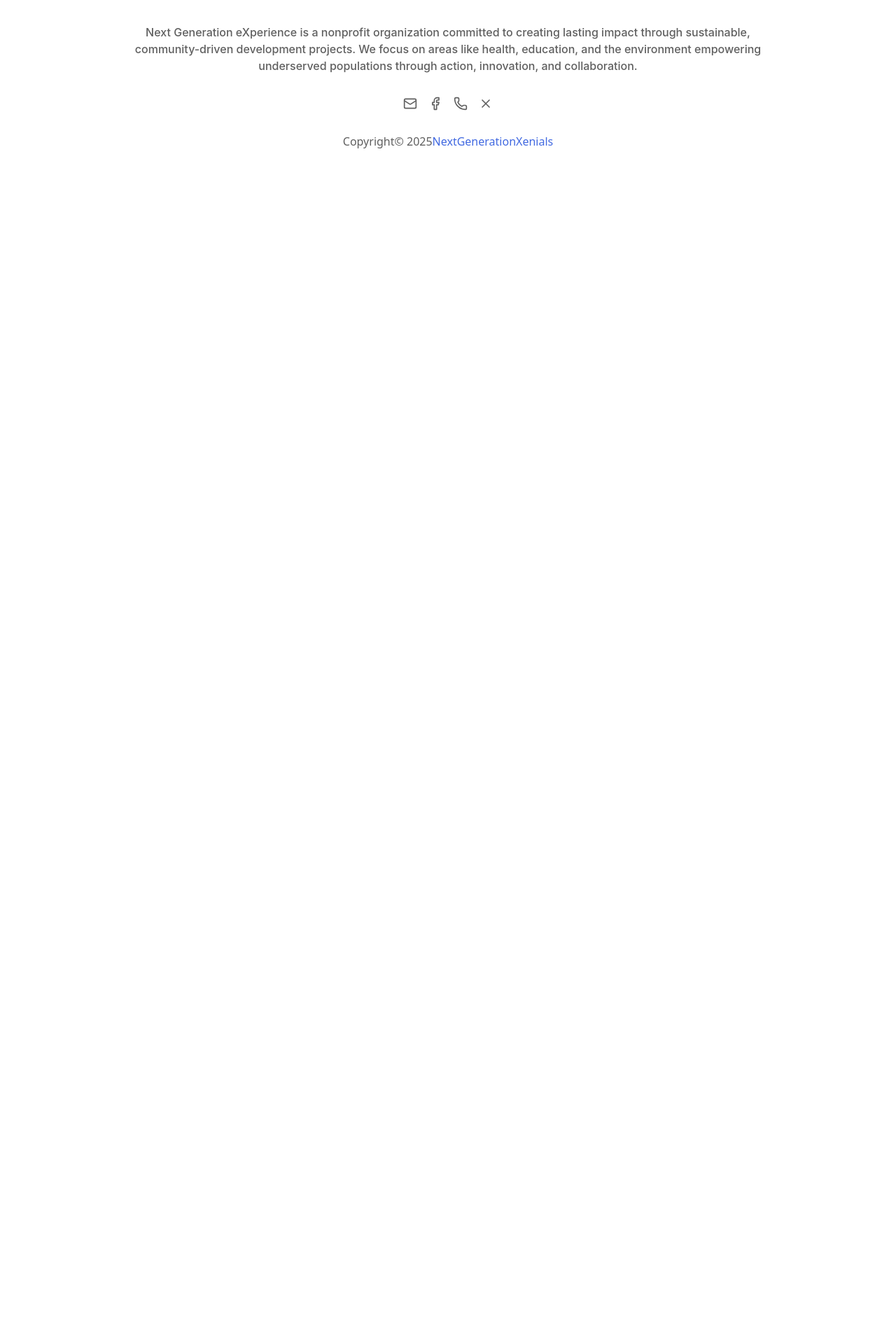
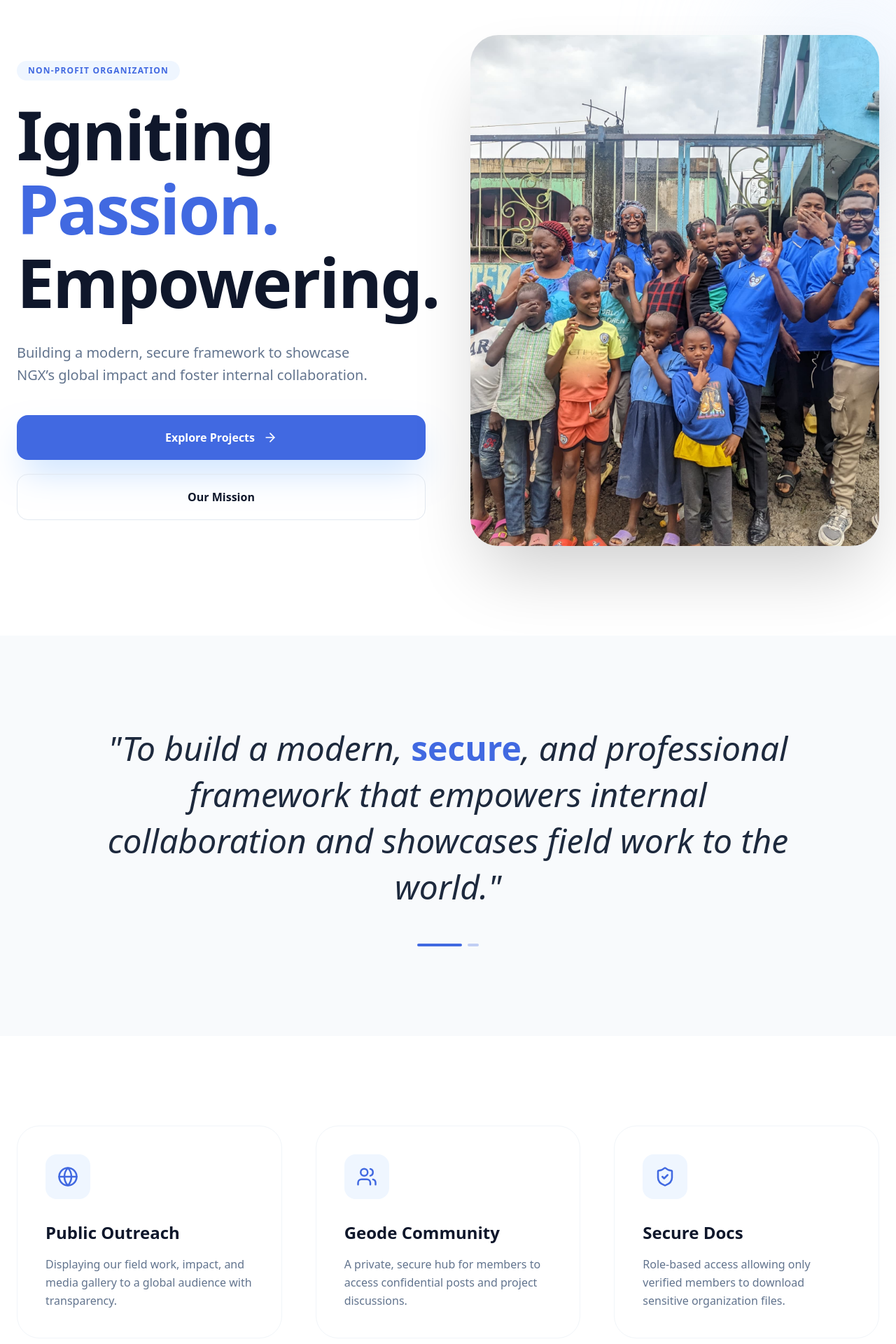
Before and after one commit to Jamison-lii/NGX-, a React (Vite) app: page / in a window 1280 px wide. Shown: the part 140-2060 px from the top of the page at 70% size. Before the commit the page ends 800 px from the top, so only its background shows below. Built offline with nearby package versions, Linux system fonts and the light colour scheme; a web font is replaced by a local one.

Commit message:
small changes

```diff
--- a/package.json
+++ b/package.json
@@ -11,6 +11,7 @@
   },
   "dependencies": {
     "@tailwindcss/vite": "^4.1.11",
+    "framer-motion": "^12.34.0",
     "keen-slider": "^6.8.6",
     "lucide-react": "^0.525.0",
     "react": "^19.1.0",
--- a/src/Pages/LandingPage/LandingPage.jsx
+++ b/src/Pages/LandingPage/LandingPage.jsx
@@ -1,9 +1,174 @@
-import React from 'react'
+import React from 'react';
+import { motion } from 'framer-motion';
+import {
+  ArrowRight,
+  Globe,
+  Users,
+  ShieldCheck,
+  ExternalLink,
+  Menu,
+  X
+} from 'lucide-react';
+
+// --- IMAGE IMPORTS ---
+// This tells React exactly where to find your files
+import img1 from '../../assets/Photos/img1.jpeg';
+import img2 from '../../assets/Photos/img2.jpeg';
+import img3 from '../../assets/Photos/img3.jpeg';
 
 const LandingPage = () => {
+  const [isMenuOpen, setIsMenuOpen] = React.useState(false);
+
+  const fadeIn = {
+    initial: { opacity: 0, y: 30 },
+    whileInView: { opacity: 1, y: 0 },
+    viewport: { once: true },
+    transition: { duration: 0.8, ease: "easeOut" }
+  };
+
+  const brandColor = "#4169E1"; // Royal Blue
+
   return (
-    <div>LandingPage</div>
-  )
-}
+    <div className="min-h-screen bg-white font-sans text-slate-900 overflow-x-hidden">
 
-export default LandingPage
+
+
+      {/* --- HERO SECTION --- */}
+      <section className="relative  pb-20 lg:pt-28 lg:pb-32">
+        <div className="max-w-7xl mx-auto px-6 grid lg:grid-cols-2 gap-16 items-center">
+          <motion.div
+            initial={{ opacity: 0, x: -50 }}
+            animate={{ opacity: 1, x: 0 }}
+            transition={{ duration: 1 }}
+          >
+            <div className="inline-block px-4 py-1.5 mb-6 rounded-full bg-blue-50 text-[#4169E1] text-xs font-bold uppercase tracking-widest">
+              Non-Profit Organization
+            </div>
+            <h1 className="text-6xl lg:text-8xl font-extrabold leading-[1.1] mb-8 tracking-tight">
+              Igniting <span style={{ color: brandColor }}>Passion.</span><br />
+              Empowering.
+            </h1>
+            <p className="text-xl text-slate-500 mb-10 max-w-lg leading-relaxed font-light">
+              Building a modern, secure framework to showcase NGX’s global impact and foster internal collaboration.
+            </p>
+            <div className="flex flex-col sm:row gap-5">
+              <button className="bg-[#4169E1] text-white px-10 py-5 rounded-2xl font-bold flex items-center justify-center gap-3 group hover:bg-blue-700 transition-all shadow-2xl shadow-blue-200">
+                Explore Projects <ArrowRight size={20} className="group-hover:translate-x-2 transition-transform" />
+              </button>
+              <button className="border border-slate-200 px-10 py-5 rounded-2xl font-bold hover:bg-slate-50 transition-all">
+                Our Mission
+              </button>
+            </div>
+          </motion.div>
+
+          <motion.div
+            initial={{ opacity: 0, scale: 0.8 }}
+            animate={{ opacity: 1, scale: 1 }}
+            transition={{ duration: 1, delay: 0.2 }}
+            className="relative"
+          >
+            <div className="absolute -top-20 -right-20 w-64 h-64 bg-blue-100 rounded-full blur-[100px] opacity-60" />
+            <div className="relative z-10 rounded-[2.5rem] overflow-hidden shadow-[0_50px_100px_-20px_rgba(0,0,0,0.2)]">
+              <img
+                src={img1}
+                alt="NGX Hero"
+                className="w-full object-cover aspect-[4/5] hover:scale-105 transition-transform duration-1000"
+              />
+            </div>
+          </motion.div>
+        </div>
+      </section>
+
+      {/* --- MISSION STATEMENT (Minimalist) --- */}
+      <section id="about" className="py-32 bg-slate-50">
+        <div className="max-w-5xl mx-auto px-6 text-center">
+          <motion.h2 {...fadeIn} className="text-3xl md:text-5xl font-medium leading-snug italic text-slate-800">
+            "To build a modern, <span className="text-[#4169E1] font-bold not-italic">secure</span>, and professional framework that empowers internal collaboration and showcases field work to the world."
+          </motion.h2>
+          <motion.div {...fadeIn} className="mt-12 flex justify-center gap-2">
+             <div className="w-16 h-1 bg-[#4169E1] rounded-full" />
+             <div className="w-4 h-1 bg-[#4169E1]/30 rounded-full" />
+          </motion.div>
+        </div>
+      </section>
+
+      {/* --- CORE FEATURES --- */}
+      <section className="py-32 bg-white">
+        <div className="max-w-7xl mx-auto px-6">
+          <div className="grid md:grid-cols-3 gap-12">
+            <motion.div {...fadeIn} className="group p-10 rounded-[2rem] bg-white border border-slate-100 hover:border-blue-100 hover:shadow-2xl hover:shadow-blue-100 transition-all duration-500">
+              <div className="w-16 h-16 rounded-2xl bg-blue-50 flex items-center justify-center mb-8 group-hover:bg-[#4169E1] transition-colors">
+                <Globe className="text-[#4169E1] group-hover:text-white transition-colors" size={30} />
+              </div>
+              <h3 className="text-2xl font-bold mb-4">Public Outreach</h3>
+              <p className="text-slate-500 leading-relaxed">Displaying our field work, impact, and media gallery to a global audience with transparency.</p>
+            </motion.div>
+
+            <motion.div {...fadeIn} className="group p-10 rounded-[2rem] bg-white border border-slate-100 hover:border-blue-100 hover:shadow-2xl hover:shadow-blue-100 transition-all duration-500">
+              <div className="w-16 h-16 rounded-2xl bg-blue-50 flex items-center justify-center mb-8 group-hover:bg-[#4169E1] transition-colors">
+                <Users className="text-[#4169E1] group-hover:text-white transition-colors" size={30} />
+              </div>
+              <h3 className="text-2xl font-bold mb-4">Geode Community</h3>
+              <p className="text-slate-500 leading-relaxed">A private, secure hub for members to access confidential posts and project discussions.</p>
+            </motion.div>
+
+            <motion.div {...fadeIn} className="group p-10 rounded-[2rem] bg-white border border-slate-100 hover:border-blue-100 hover:shadow-2xl hover:shadow-blue-100 transition-all duration-500">
+              <div className="w-16 h-16 rounded-2xl bg-blue-50 flex items-center justify-center mb-8 group-hover:bg-[#4169E1] transition-colors">
+                <ShieldCheck className="text-[#4169E1] group-hover:text-white transition-colors" size={30} />
+              </div>
+              <h3 className="text-2xl font-bold mb-4">Secure Docs</h3>
+              <p className="text-slate-500 leading-relaxed">Role-based access allowing only verified members to download sensitive organization files.</p>
+            </motion.div>
+          </div>
+        </div>
+      </section>
+
+      {/* --- PROJECT SHOWCASE (Dark Mode) --- */}
+      <section id="projects" className="py-32 bg-slate-950 text-white">
+        <div className="max-w-7xl mx-auto px-6">
+          <div className="flex flex-col md:row justify-between items-end mb-20 gap-8">
+            <div className="max-w-2xl">
+              <h2 className="text-4xl md:text-6xl font-bold mb-6">Our Field Impact</h2>
+              <p className="text-slate-400 text-lg">Every project we undertake is documented and verified. Here is how we are changing the world.</p>
+            </div>
+            <button className="text-[#4169E1] font-bold text-lg flex items-center gap-3 hover:gap-5 transition-all">
+              All Projects <ExternalLink size={20} />
+            </button>
+          </div>
+
+          <div className="grid md:grid-cols-2 gap-12">
+            <motion.div {...fadeIn} className="group">
+              <div className="overflow-hidden rounded-[2rem] mb-8 relative">
+                <div className="absolute inset-0 bg-gradient-to-t from-slate-950/80 to-transparent opacity-0 group-hover:opacity-100 transition-opacity z-10" />
+                <img
+                  src={img2}
+                  alt="Project One"
+                  className="w-full aspect-[16/10] object-cover group-hover:scale-110 transition-transform duration-1000"
+                />
+              </div>
+              <h3 className="text-3xl font-bold mb-4">Innovation Empowerment</h3>
+              <p className="text-slate-400 leading-relaxed">Providing tools and training for local communities to build sustainable futures.</p>
+            </motion.div>
+
+            <motion.div {...fadeIn} className="group">
+              <div className="overflow-hidden rounded-[2rem] mb-8 relative">
+                <div className="absolute inset-0 bg-gradient-to-t from-slate-950/80 to-transparent opacity-0 group-hover:opacity-100 transition-opacity z-10" />
+                <img
+                  src={img3}
+                  alt="Project Two"
+                  className="w-full aspect-[16/10] object-cover group-hover:scale-110 transition-transform duration-1000"
+                />
+              </div>
+              <h3 className="text-3xl font-bold mb-4">Sustainable Development</h3>
+              <p className="text-slate-400 leading-relaxed">Focusing on clean energy and resource management across 12 different regions.</p>
+            </motion.div>
+          </div>
+        </div>
+      </section>
+
+
+    </div>
+  );
+};
+
+export default LandingPage;
```
Also changed, not shown: 1 other file (tests, documents, lock files or other folders).
